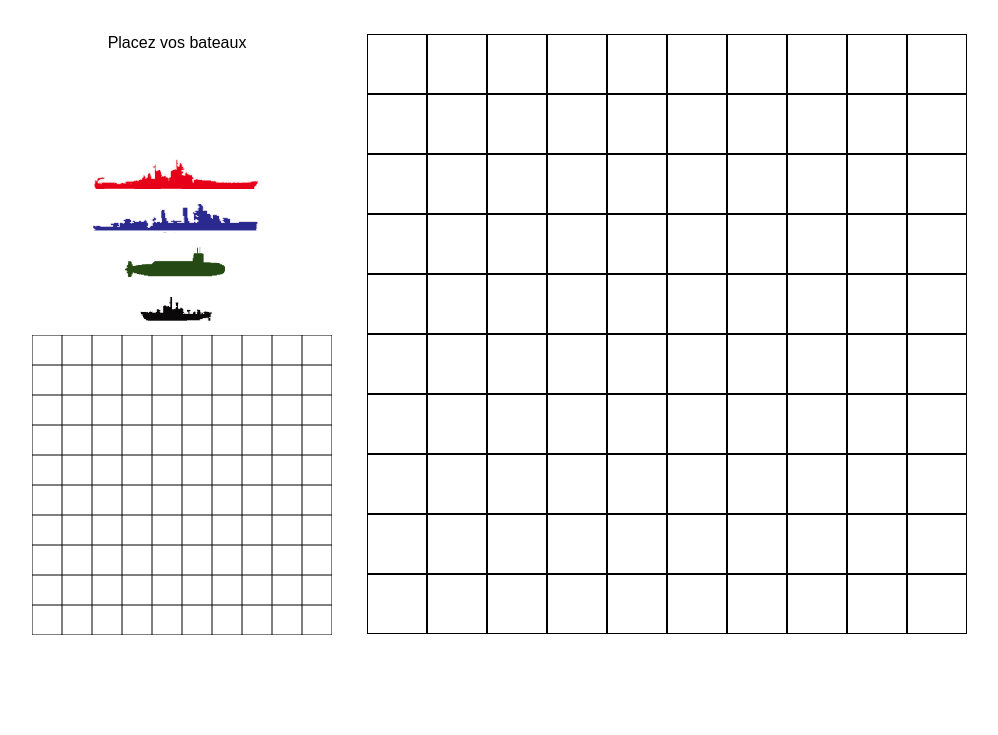
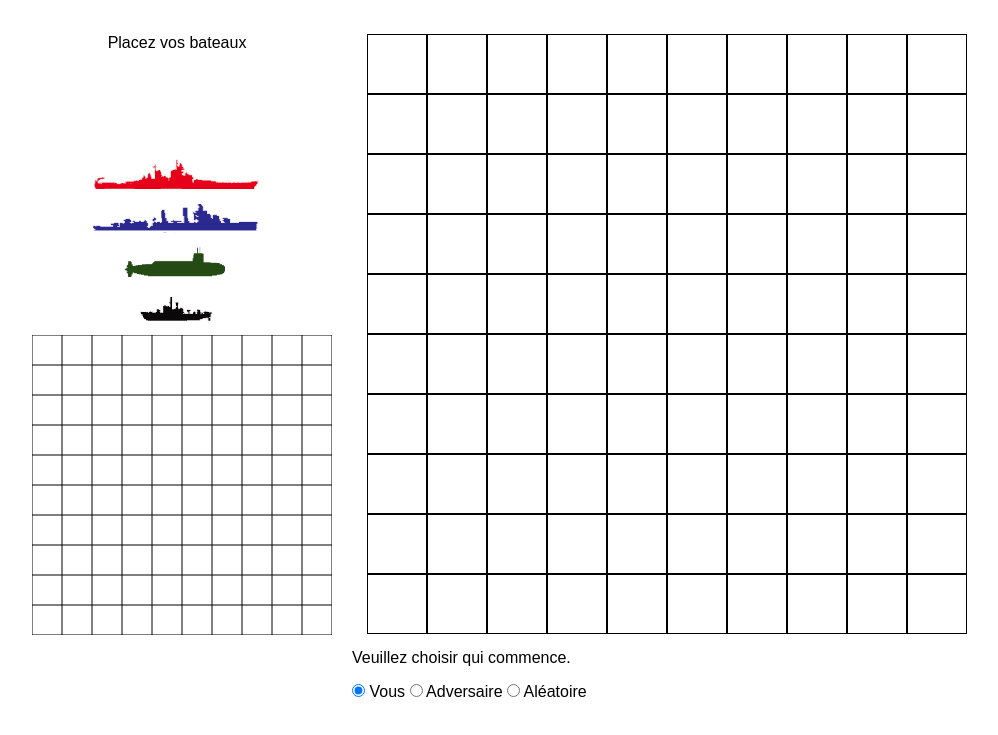
Before and after one commit to nicolashavard/Battleship, a plain HTML site: page index.html in a window 1280 px wide. Shown: the part 61-796 px from the top of the page, without its empty margins (148-1146 px from the left). Drawn offline with Linux system fonts and the light colour scheme.

Commit message:
ex_12 : choix du premier joueur

```diff
--- a/index.html
+++ b/index.html
@@ -14,7 +14,6 @@
 
         <div class="main-container">
             <h1>My Battleship</h1>
-
             <div class="left column">
 
                 <div class="game-info"></div>
@@ -281,6 +280,22 @@
                     <span class="btn confirm-ok">OK</span>
                 </div>
             </div>
+            <form id="radios">
+                <p>Veuillez choisir qui commence.</p>
+                <div>
+                    <input type="radio" id="contactChoice1"
+                           name="start" value="player" checked>
+                    <label for="contactChoice1">Vous</label>
+
+                    <input type="radio" id="contactChoice2"
+                           name="start" value="computer">
+                    <label for="contactChoice2">Adversaire</label>
+
+                    <input type="radio" id="contactChoice3"
+                           name="start" value="random">
+                    <label for="contactChoice3">Aléatoire</label>
+                </div>
+            </form>
         </div>
 
         <script src="js/vendor/lodash.js"></script>
--- a/js/game.js
+++ b/js/game.js
@@ -81,6 +81,7 @@
                 // detection de la fin de partie
                 if (!this.gameIsOver()) {
                     this.currentPhase = this.phaseOrder[2];
+                    utils.info("A vous de jouer, choisissez une case !");
                     // le jeu n'est pas terminé on recommence un tour de jeu
                 }
                 else {
@@ -177,8 +178,15 @@
                                 self.renderMiniMap();
                                 self.players[0].clearPreview();
                                 // console.log(self.players[0].grid);
+                                var first = document.querySelector('input[name=start]:checked').value;
+                                if(first === 'computer') {
+                                    self.currentPhase = self.phaseOrder[2];
+                                }
+                                else if(first === 'random') {
+                                    self.currentPhase = self.phaseOrder[utils.randomInt(1, 2)];
+                                }
+                                document.querySelector('#radios').style.display = 'none';
                                 self.goNextPhase();
-
                             }, function () {
                                 self.stopWaiting();
                                 // sinon, on efface les bateaux (les positions enregistrées), et on recommence
```
